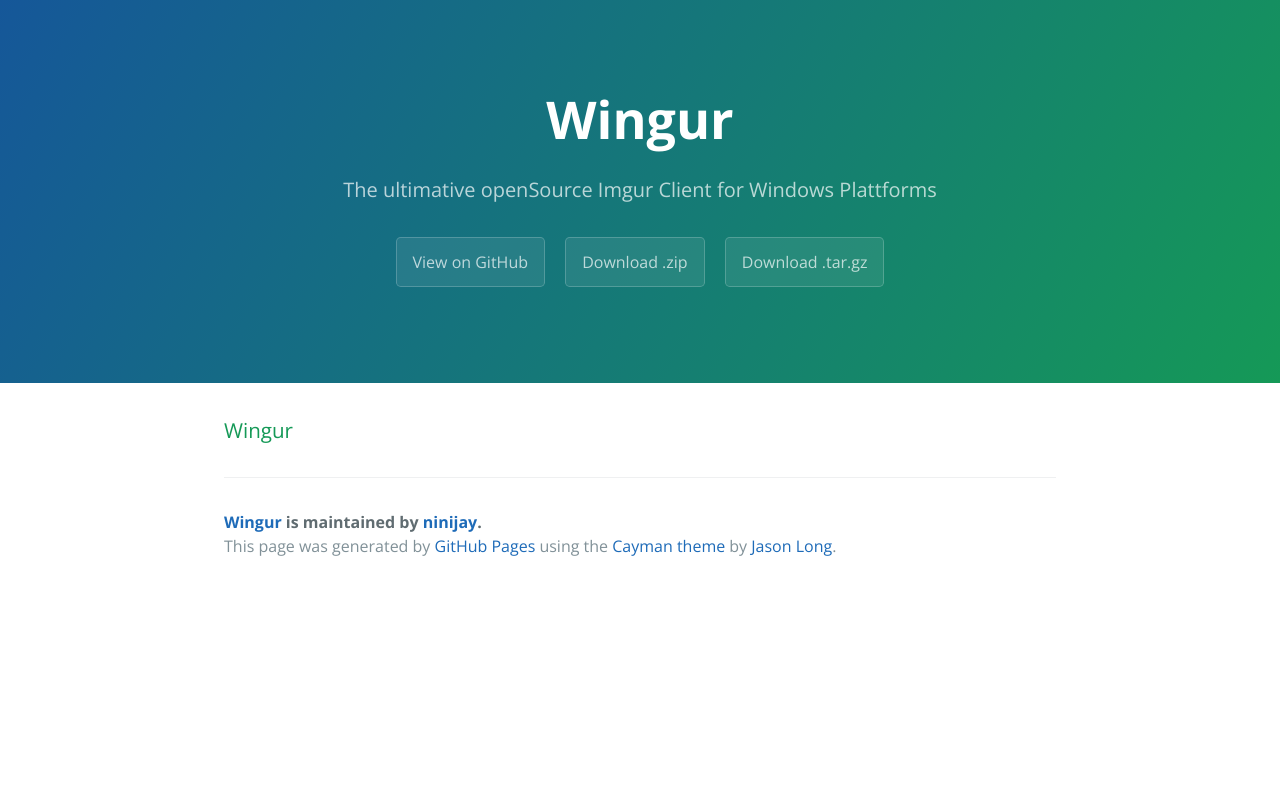
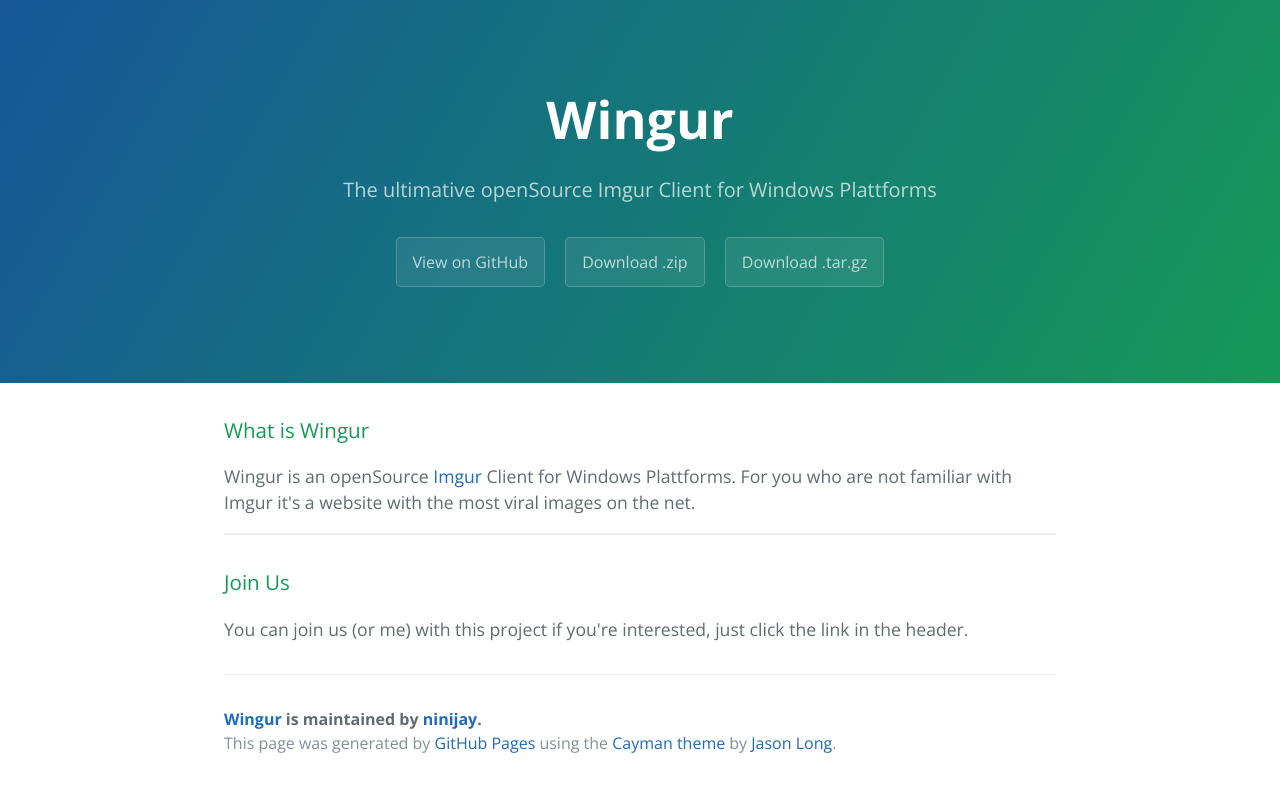
Before and after one commit to ninijay/Wingur, a plain HTML site: page index.html in a window 1280 px wide. Drawn offline with nearby package versions, Linux system fonts and the light colour scheme.

Commit message:
Create gh-pages branch via GitHub

```diff
--- a/index.html
+++ b/index.html
@@ -20,7 +20,17 @@
 
     <section class="main-content">
       <h3>
-<a id="wingur" class="anchor" href="#wingur" aria-hidden="true"><span aria-hidden="true" class="octicon octicon-link"></span></a>Wingur</h3>
+<a id="what-is-wingur" class="anchor" href="#what-is-wingur" aria-hidden="true"><span aria-hidden="true" class="octicon octicon-link"></span></a>What is Wingur</h3>
+
+<p>Wingur is an openSource <a href="http://imgur.com/">Imgur</a> Client for Windows Plattforms.
+For you who are not familiar with Imgur it's a website with the most viral images on the net.</p>
+
+<hr>
+
+<h3>
+<a id="join-us" class="anchor" href="#join-us" aria-hidden="true"><span aria-hidden="true" class="octicon octicon-link"></span></a>Join Us</h3>
+
+<p>You can join us (or me) with this project if you're interested, just click the link in the header.</p>
 
       <footer class="site-footer">
         <span class="site-footer-owner"><a href="https://github.com/ninijay/Wingur">Wingur</a> is maintained by <a href="https://github.com/ninijay">ninijay</a>.</span>
--- a/params.json
+++ b/params.json
@@ -1 +1 @@
-{"name":"Wingur","tagline":"The ultimative openSource Imgur Client for Windows Plattforms","body":"### Wingur\r\n\r\n","google":"UA-37570317-2","note":"Don't delete this file! It's used internally to help with page regeneration."}
+{"name":"Wingur","tagline":"The ultimative openSource Imgur Client for Windows Plattforms","body":"### What is Wingur\r\nWingur is an openSource [Imgur](http://imgur.com/) Client for Windows Plattforms.\r\nFor you who are not familiar with Imgur it's a website with the most viral images on the net.\r\n\r\n***\r\n### Join Us\r\nYou can join us (or me) with this project if you're interested, just click the link in the header.","google":"UA-37570317-2","note":"Don't delete this file! It's used internally to help with page regeneration."}
```
